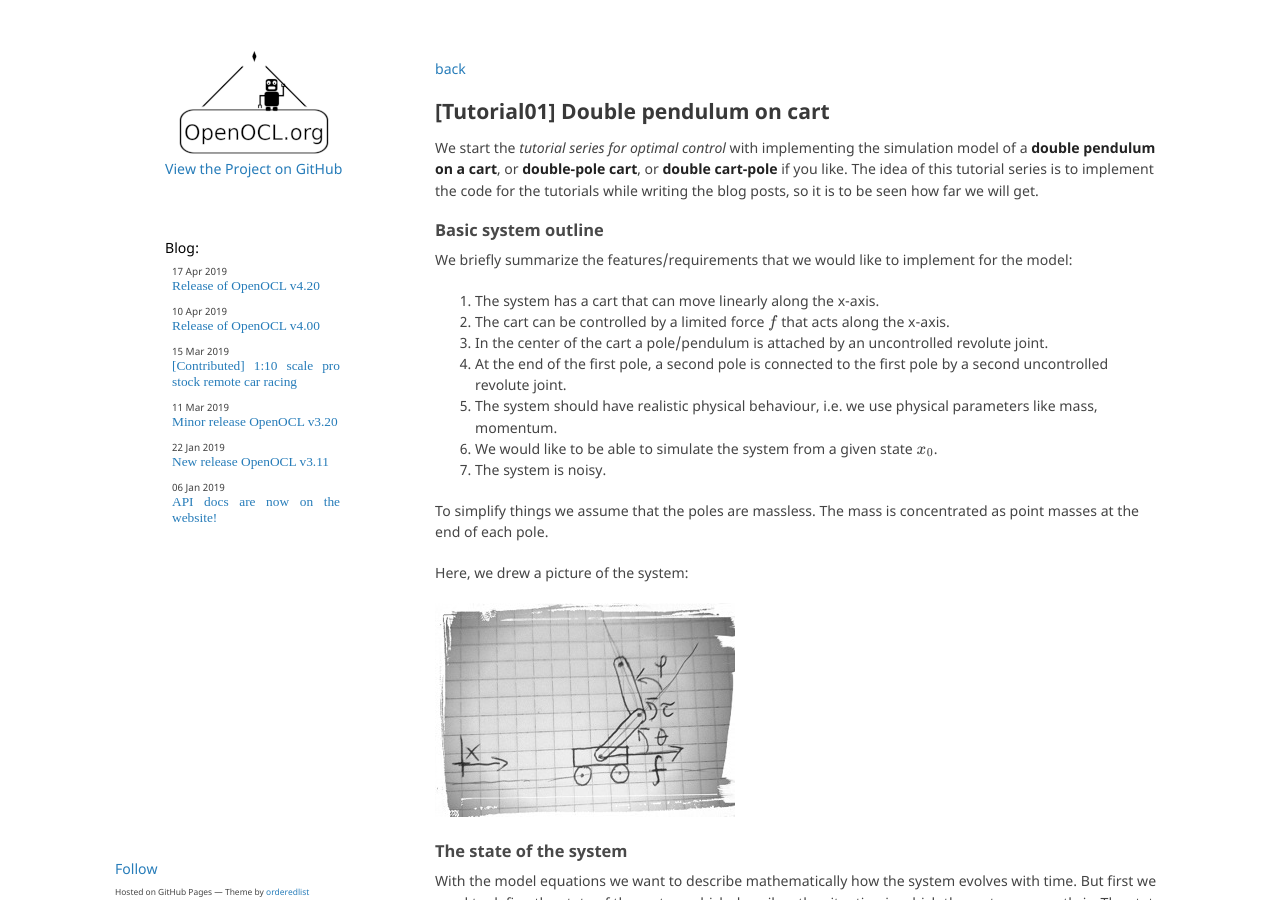
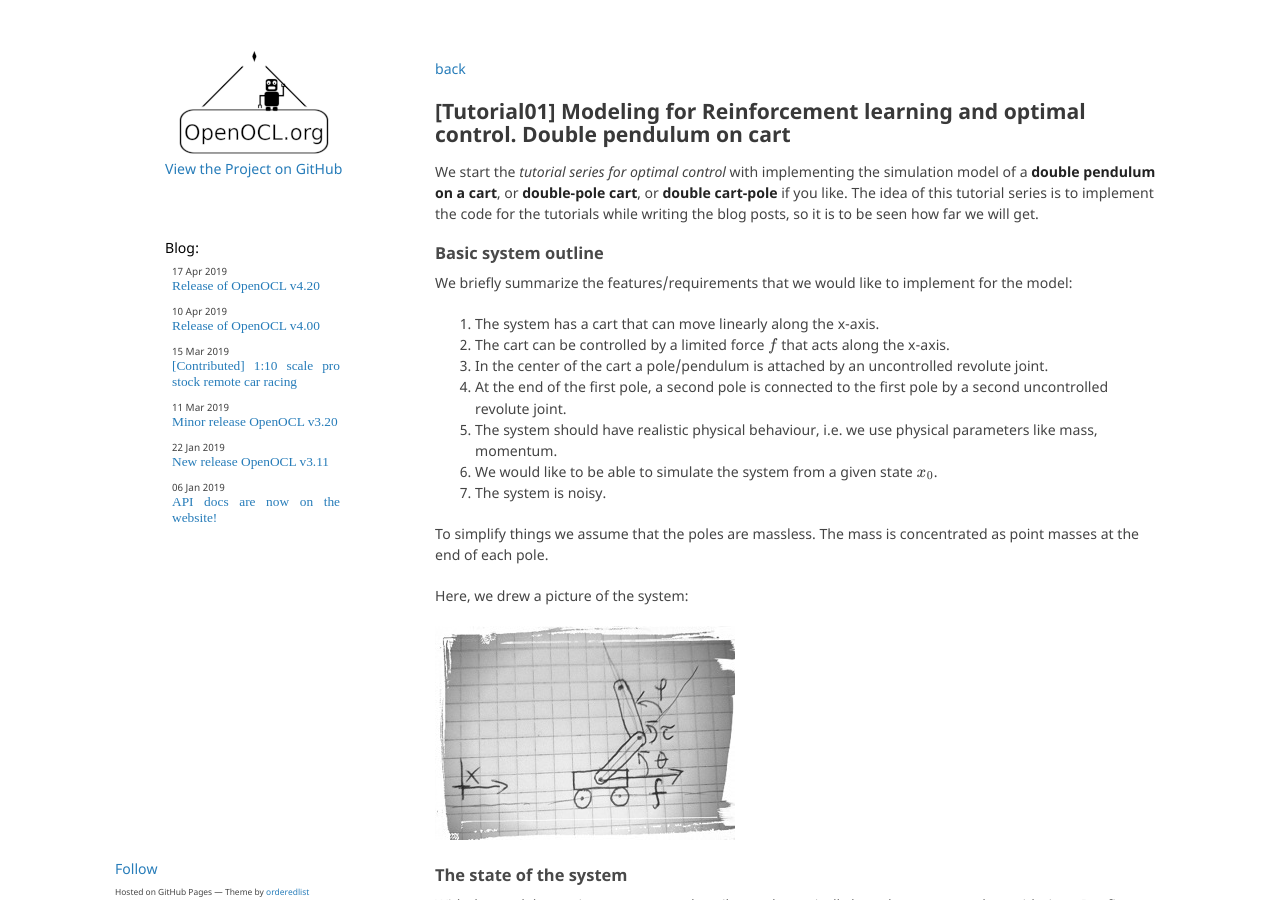
Before and after one commit to OpenOCL/openocl.github.io, a Jekyll site: the page built from _posts/2019-03-09-tutorial-01-model.md, in a window 1280 px wide and 900 px high. Built offline with Jekyll 4.4.1, drawn with Linux system fonts in a browser that asks for light colours; some web fonts are replaced; our own code applies the rules of GitHub Pages for plain Markdown files; formulas are drawn with MathJax 3; a script that is not in the unit is left out; comment, search, counter and statistics services are not loaded.

Commit message:
Update 2019-03-09-tutorial-01-model.md

```diff
--- a/_posts/2019-03-09-tutorial-01-model.md
+++ b/_posts/2019-03-09-tutorial-01-model.md
@@ -1,6 +1,6 @@
 ---
 categories: tutorials
-title: "[Tutorial01] Double pendulum on cart"
+title: "[Tutorial01] Modeling for Reinforcement learning and optimal control. Double pendulum on cart"
 permalink: /:categories/:title/
 mathjax: true
 hidden: true
```
